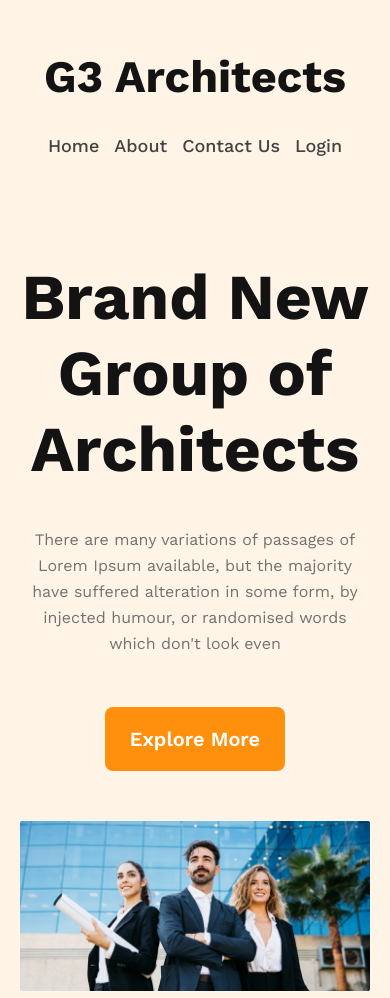
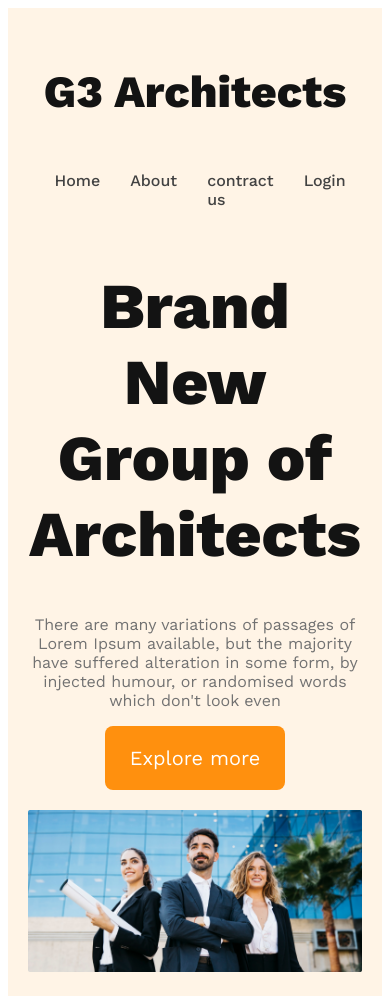
Before and after one commit to arifkhan230/g3-architects-website, a plain HTML site: page index.html in a window 390 px wide. Drawn offline with nearby package versions, Linux system fonts and the light colour scheme.

Commit message:
finished header section responsive for mobile and tablet

```diff
--- a/index.html
+++ b/index.html
@@ -1,47 +1,53 @@
 <!DOCTYPE html>
 <html lang="en">
+
 <head>
     <meta charset="UTF-8">
-    <meta http-equiv="X-UA-Compatible" content="IE=edge">
     <meta name="viewport" content="width=device-width, initial-scale=1.0">
-    <title>G3 Architects</title>
+    <title>G3 Architects Website</title>
     <link rel="stylesheet" href="styles.css/architect.css">
 </head>
+
 <body>
-    <!-- header start -->
-    <header class="section-padding">
-        <nav class="nav">
-            <h3 class="nav-title">G3 Architects</h3>
+    <!-- Header Start -->
+    <header>
+        <nav>
+            <h1 class="nav-title">G3 Architects</h1>
             <ul>
                 <li><a href="">Home</a></li>
                 <li><a href="">About</a></li>
-                <li><a href="">Contact Us</a></li>
+                <li><a href="">contract us</a></li>
                 <li><a href="">Login</a></li>
             </ul>
         </nav>
-        <div class="banner-container">
+        <div class="banner">
             <div class="banner-content">
-                <h1 class="banner-title">Brand New <br> Group of Architects </h1>
-                <p class="banner-desc">There are many variations of passages of Lorem Ipsum available, but the majority have suffered alteration in some form, by injected humour, or randomised words which don't look even</p>
-                <button class="btn-primary">Explore More</button>
+                <h1 class="banner-title">Brand New Group of Architects</h1>
+                <p class="banner-description">There are many variations of passages of Lorem Ipsum available, but the
+                    majority have suffered alteration in some form, by injected humour, or randomised words which don't
+                    look even</p>
+                <button class="btn-primary">Explore more</button>
             </div>
-            <div class="banner-img-container">
-                <img src="./images/banner.png" alt="">
-            </div>
+            <img src="images/banner.png" alt="">
         </div>
+
+
     </header>
-    <!-- header end -->
+    <!-- Header End -->
 
-    <!-- main start -->
+    <!-- Main start  -->
     <main>
 
     </main>
-    <!-- main end -->
+    <!-- Main End -->
 
-    <!-- footer start -->
+    <!-- Footer Start -->
     <footer>
 
     </footer>
-    <!-- footer end -->
+    <!-- Footer End -->
+
+
 </body>
+
 </html>
--- a/styles.css/architect.css
+++ b/styles.css/architect.css
@@ -1,133 +1,99 @@
-/* work sans google font */
-@import url('https://fonts.googleapis.com/css2?family=Work+Sans:wght@400;500;600;700;800;900&display=swap');
+/* work sans font */
+@import url('https://fonts.googleapis.com/css2?family=Work+Sans:wght@400;500;600;800&display=swap');
 
-/* shared styles */
+
+/* Common Shared Styles */
 * {
-    margin: 0;
-    padding: 0;
     font-family: 'Work Sans', sans-serif;
 }
 
-.section-padding {
+.btn-primary {
+    background: #FF900E;
+    color: #fff;
+    border-radius: 8px;
+    border: none;
+    padding: 20px 25px;
+    font-size: 1.25rem;
+    cursor: pointer;
+
+}
+
+/* Header Styles */
+
+header {
+    background-color: rgba(255, 144, 14, 0.10);
     padding: 50px 240px;
 }
 
-li {
-    list-style: none;
-}
-
-a {
-    text-decoration: none;
-}
-
-.btn-primary {
-    border-radius: 8px;
-    background: #FF900E;
-
-    color: #FFF;;
-    font-size: 20px;
-    font-weight: 600;
-    padding: 20px 25px;
-    margin: 50px 0;
-    border: 0;
-    cursor: pointer;
-}
-
-/* header section */
-header {
-    background: rgba(255, 144, 14, 0.10);
-}
-
-.nav {
+nav {
     display: flex;
     justify-content: space-between;
     align-items: center;
 }
 
+nav>ul {
+    display: flex;
+}
+
+nav li {
+    list-style: none;
+    margin-right: 30px;
+    font-size: 1rem;
+    font-weight: 500;
+}
+
+nav li a {
+    text-decoration: none;
+    color: #424242;
+}
+
 .nav-title {
     color: #131313;
-    text-align: center;
-    font-size: 45px;
+    font-size: 2.8rem;
     font-weight: 700;
 }
 
-.nav ul {
-    display: flex;
-    gap: 50px;
-}
-
-.nav li a {
-    color: #424242;
-    font-size: 18px;
-    font-weight: 500;
-    line-height: 26px;
-}
-
-.nav li a:hover {
-    text-decoration: underline;
-}
-
-/* banner styles */
-.banner-container {
-    text-align: center;
-    padding-top: 100px;
-}
-
+/* Banner Style */
 .banner-content {
     max-width: 862px;
-    margin: auto;
+    text-align: center;
+    margin: 0 auto;
 }
 
 .banner-title {
+    font-size: 4rem;
+    font-weight: 700;
     color: #131313;
-    text-align: center;
-    font-size: 64px;
-    font-weight: 700;
 }
 
-.banner-desc {
-    padding-top: 40px;
-
+.banner-description {
     color: #727272;
-    font-size: 16px;
     font-weight: 400;
-    line-height: 26px;
 }
-
-.banner-img-container img {
+.banner img {
+    margin-top: 20px;
     width: 100%;
 }
 
+/* Responsive media queries */
 
-/* responsive */
+/* mobile devices */
+
 @media screen and (max-width:576px) {
-    .section-padding {
-        padding: 50px 20px;
+    header{
+        padding: 20px;
+    }
+    nav {
+        flex-direction: column;
+    }
+}
+/* tablet or medium device */
+
+@media screen and (min-width:576px) and (max-width:960px) {
+    nav{
+        flex-direction: column;
+        padding: 50px;
     }
 
-    .nav {
-        flex-direction: column;
-    }
 
-    .nav ul {
-        gap: 15px;
-        justify-content: space-between;
-        padding-top: 30px;
-    }
 }
-
-@media screen and (min-width:576px) and (max-width:960px) {
-    .section-padding {
-        padding: 50px 50px;
-    }
-
-    .nav {
-        flex-direction: column;
-    }
-
-    .nav ul {
-        gap: 30px;
-        justify-content: space-between;
-        padding-top: 30px;
-    }
-}
```
